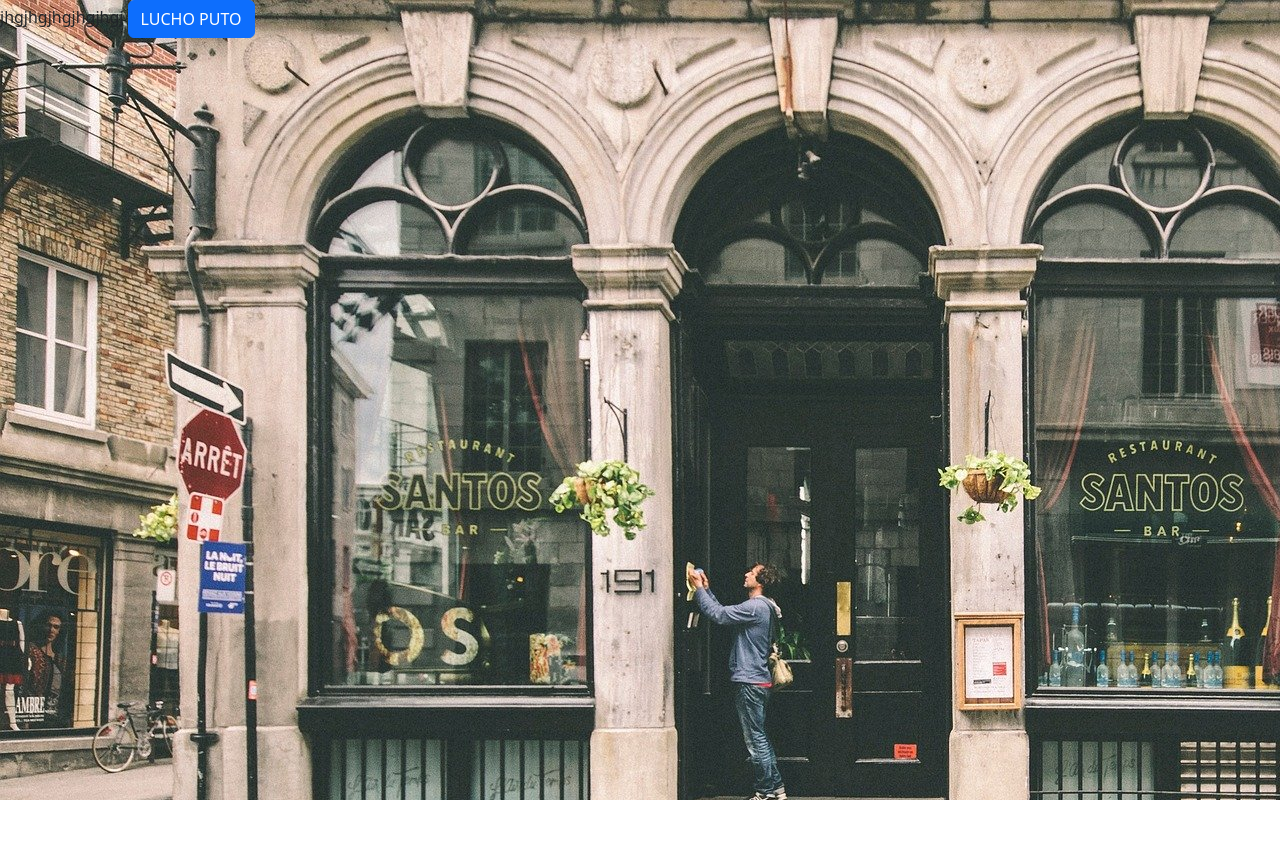
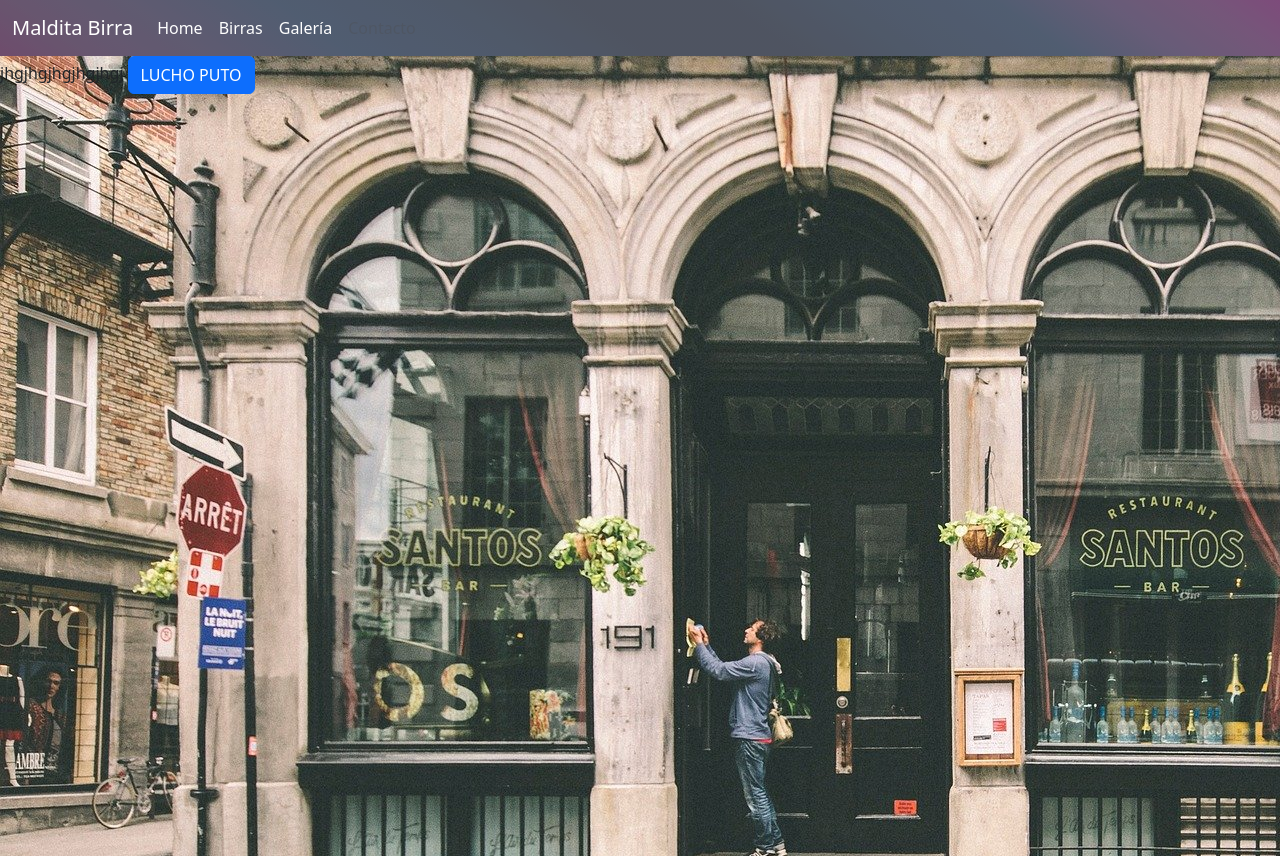
Before and after one commit to DamianBarzolaweb/MalditaBirra, a plain HTML site: page index.html in a window 1280 px wide. Before the commit the page ends 800 px from the top, so only its background shows below. Drawn offline with nearby package versions, Linux system fonts and the light colour scheme.

Commit message:
navbar con bootstrap

```diff
--- a/css/style.css
+++ b/css/style.css
@@ -14,3 +14,30 @@
     background-image: url(/assets/img/seccion1.jpg);
     height: 100vh;
 }
+
+/* ----------navbar----------- */
+
+.navbar{
+
+    background-image: linear-gradient(
+  35deg,
+  hsl(304deg 96% 10%) 0%,
+  hsl(282deg 53% 13%) 7%,
+  hsl(249deg 41% 15%) 16%,
+  hsl(217deg 76% 12%) 26%,
+  hsl(218deg 75% 10%) 37%,
+  hsl(221deg 74% 7%) 48%,
+  hsl(221deg 74% 7%) 59%,
+  hsl(218deg 75% 10%) 69%,
+  hsl(217deg 76% 12%) 79%,
+  hsl(265deg 45% 17%) 87%,
+  hsl(292deg 60% 16%) 94%,
+  hsl(303deg 100% 14%) 100%
+);
+opacity: 0.7;
+
+}
+
+.navbar a{
+    color: #fff;
+}
--- a/index.html
+++ b/index.html
@@ -13,6 +13,34 @@
 </head>
 
 <body>
+
+    <!-- ----------------NAVBAR--------------- -->
+    <nav class="navbar navbar-expand-lg bg-light">
+        <div class="container-fluid">
+          <a class="navbar-brand" href="#">Maldita Birra</a>
+          <button class="navbar-toggler" type="button" data-bs-toggle="collapse" data-bs-target="#navbarNav" aria-controls="navbarNav" aria-expanded="false" aria-label="Toggle navigation">
+            <span class="navbar-toggler-icon"></span>
+          </button>
+          <div class="collapse navbar-collapse" id="navbarNav">
+            <ul class="navbar-nav">
+              <li class="nav-item">
+                <a class="nav-link" aria-current="page" href="#">Home</a>
+              </li>
+              <li class="nav-item">
+                <a class="nav-link" href="#">Birras</a>
+              </li>
+              <li class="nav-item">
+                <a class="nav-link" href="#">Galería</a>
+              </li>
+              <li class="nav-item">
+                <a class="nav-link disabled">Contacto</a>
+              </li>
+            </ul>
+          </div>
+        </div>
+      </nav>
+
+      <!-- ----------------FIN DEL NAVBAR--------------- -->
     <header>
 
     </header>
```
